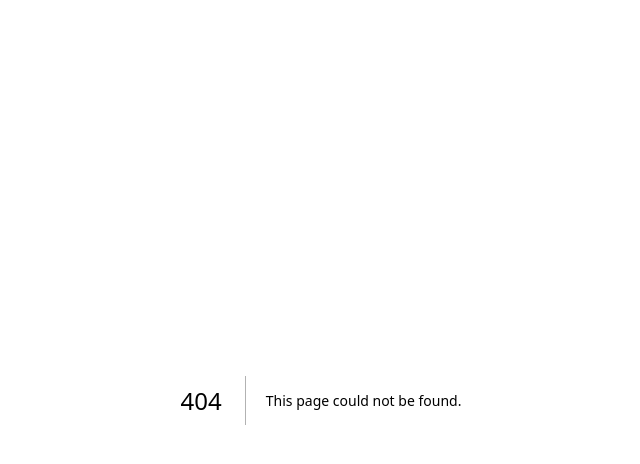
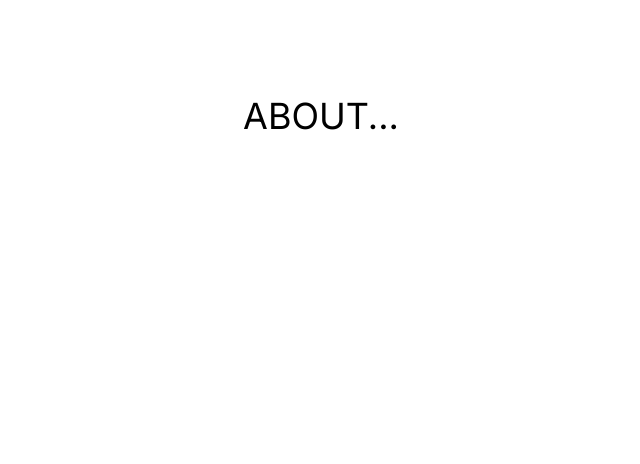
Before and after one commit to sharpsteelsoftware/authentic-chinese-food-next, a Next.js app: page /about in a window 1280 px wide. Before the commit this address had no page. Shown: the top 464 px of the page, without its empty margins (319-959 px from the left). Built offline with nearby package versions, Linux system fonts and the light colour scheme.

Commit message:
add/initiate about page?

```diff
--- /dev/null
+++ b/app/about/page.tsx
@@ -0,0 +1,8 @@
+
+export default function Home() {
+  return (
+    <main className="text-center uppercase mt-24 text-4xl">
+      about...
+    </main>
+  )
+}
```
